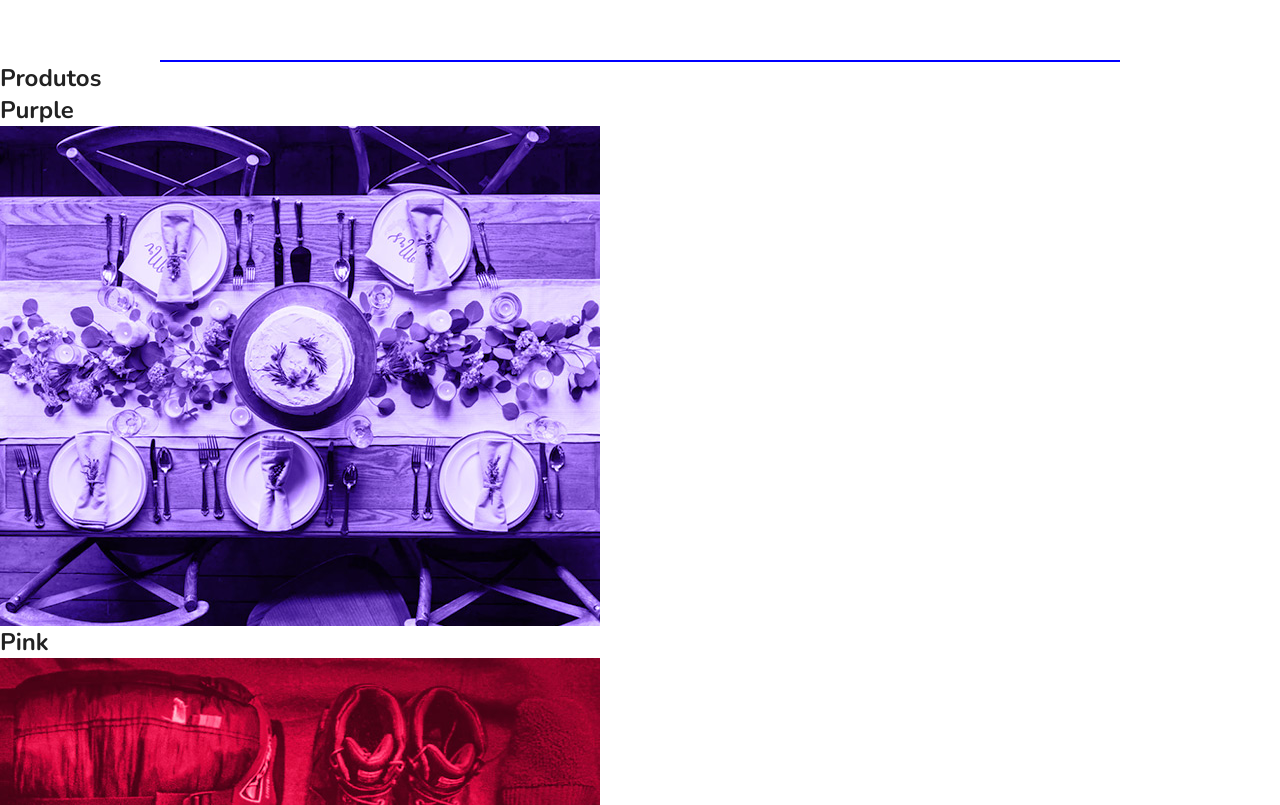
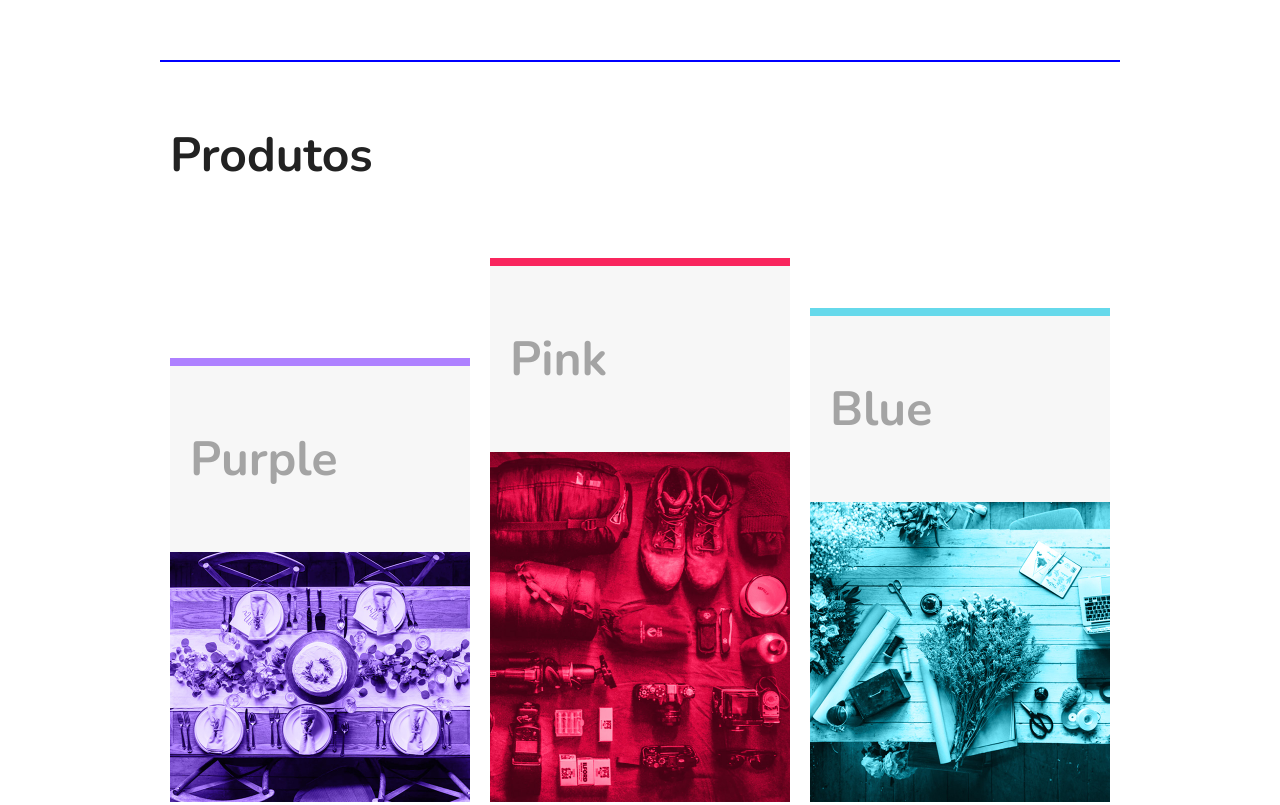
Before and after one commit to EwertonBatista/FlexBox, a plain HTML site: page index.html in a window 1280 px wide. Shown: the part 967-1772 px from the top of the page. Drawn offline with nearby package versions, Linux system fonts and the light colour scheme.

Commit message:
Section produtos finalizada

```diff
--- a/css/style.css
+++ b/css/style.css
@@ -129,3 +129,46 @@ img {
 }
 
 /* Produtos */
+
+.produtos {
+    max-width: 960px;
+    margin: 60px auto;
+
+}
+
+.produtos h1 {
+    font-size: 3em;
+    margin: 0 10px 60px 10px;
+}
+
+.produtos-container {
+    display: flex;
+    flex-wrap: wrap;
+    align-items: flex-end;
+
+}
+
+.produtos-item {
+    flex: 1 1 175px;
+    margin: 10px;
+
+}
+
+.produtos-item h2 {
+    font-size: 3em;
+    color: #a4a4a4;
+    background-color: #f7f7f7;
+    padding: 60px 20px;
+}
+
+.purple {
+    border-top: 8px solid #ae81ff;
+}
+
+.pink {
+    border-top: 8px solid #f9265e;
+}
+
+.blue {
+    border-top: 8px solid #66d9eb;
+}
```
